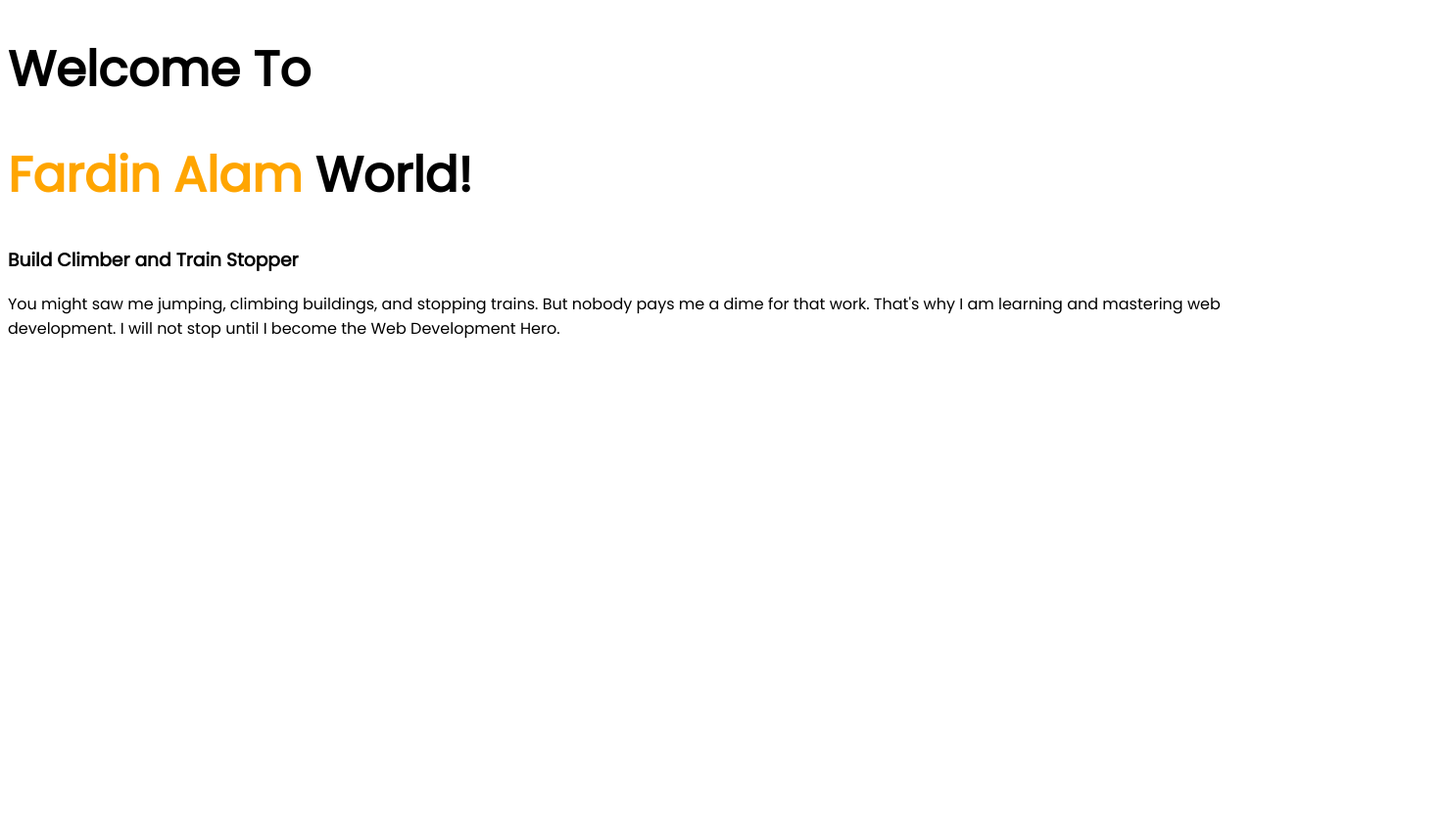
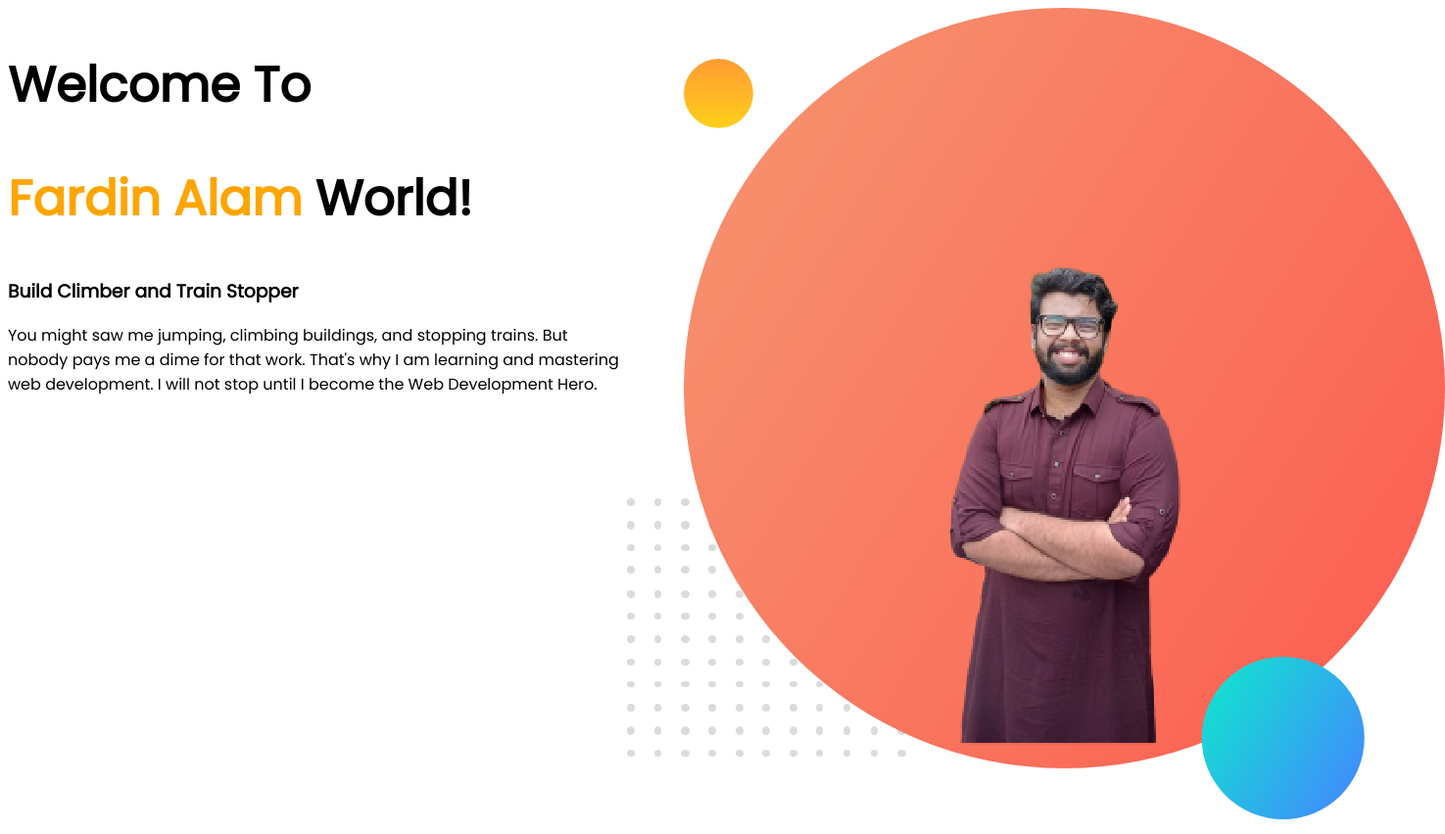
Before and after one commit to fardinkomol/portfolio-repo, a plain HTML site: page index.html in a window 1280 px wide. Shown: the whole page at 98% size, 1475 px wide, since content can reach past the window. Before the commit the page ends 800 px from the top, so only its background shows below. Drawn offline with Linux system fonts and the light colour scheme.

Commit message:
more add

```diff
--- a/index.html
+++ b/index.html
@@ -1,5 +1,6 @@
 <!DOCTYPE html>
 <html lang="en">
+
 <head>
      <meta charset="UTF-8">
      <meta http-equiv="X-UA-Compatible" content="IE=edge">
@@ -9,13 +10,27 @@
      <link rel="preconnect" href="https://fonts.gstatic.com" crossorigin>
      <link href="https://fonts.googleapis.com/css2?family=Poppins&display=swap" rel="stylesheet">
      <link rel="stylesheet" href="style.css">
+
 </head>
+
 <body>
-     <h1>Welcome To</h1>
-     <h1><span class="orange-color">Fardin Alam</span> World!</h1>
-     <h3>Build Climber and Train Stopper</h3>
-     <p>You might saw me jumping, climbing buildings, and stopping trains. But nobody pays me a dime for that work. That's why I am learning and mastering web development. I will not stop until I become the Web Development Hero.</p>
+     <section>
+          <div class="half-width">
+               <h1>Welcome To</h1>
+               <h1><span class="orange-color">Fardin Alam</span> World!</h1>
+               <h3>Build Climber and Train Stopper</h3>
+               <p>You might saw me jumping, climbing buildings, and stopping trains. But nobody pays me a dime for that
+                    work.
+                    That's why I am learning and mastering web development. I will not stop until I become the Web
+                    Development Hero.</p>
+          </div>
+          <div class="half-width">
+               <img src="my-bg-k.png" alt="">
+          </div>
+     </section>
+
 
 
 </body>
+
 </html>
--- a/style.css
+++ b/style.css
@@ -1,9 +1,19 @@
-body{
+body {
      font-family: 'Poppins', sans-serif;
 }
-h1{
+
+h1 {
      font-size: 50px;
 }
-.orange-color{
+
+.orange-color {
      color: orange;
 }
+
+section {
+     display: flex;
+}
+
+.half-width {
+     width: 50%;
+}
```
